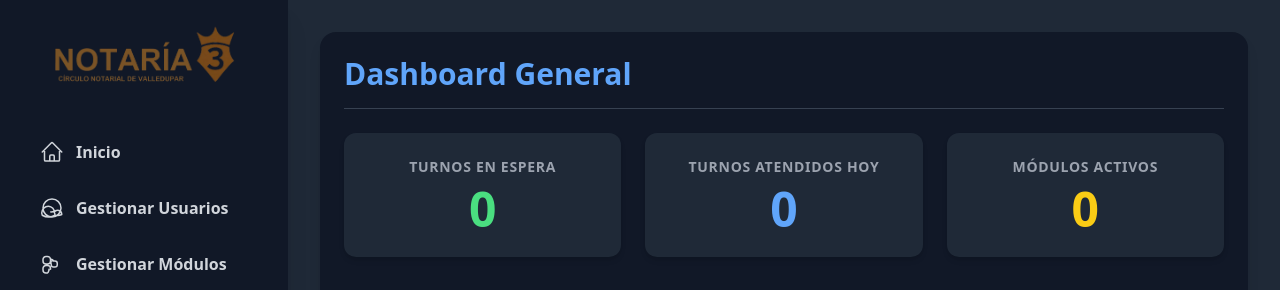
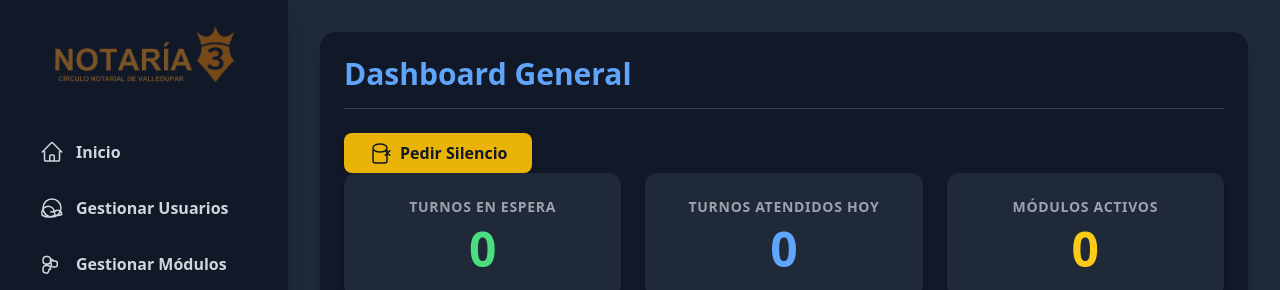
Before and after one commit to Juan-Castaneda-A/turnos, a Flask app: template templates/admin_dashboard.html in a window 1280 px wide. Shown: the top 290 px of the page. Run offline with Flask 3, Linux system fonts and the light colour scheme; the template is opened without the code that fills it: most values are stand-ins (such as "Sample title", 1, 10 or a date in 2020); some libraries are stand-ins or nearby versions.

Commit message:
Add admin button to broadcast silence alert
Introduces a 'Pedir Silencio' button to the admin dashboard, allowing administrators to broadcast a silence alert to all clients via the 'turnos_channel' using Supabase. The button provides visual feedback upon sending the alert.

```diff
--- a/static/js/admin_dashboard.js
+++ b/static/js/admin_dashboard.js
@@ -21,6 +21,7 @@ let isSavingConfig = false;
 let allModules = [];
 let allServices = [];
 let currentModuleServiceConfig = {};
+let adminSilenceAlertBtn;
 
 
 function init() {
@@ -87,6 +88,7 @@ function init() {
     modalMessage = document.getElementById('modal-message');
     modalConfirmBtn = document.getElementById('modal-confirm-btn');
     modalCancelBtn = document.getElementById('modal-cancel-btn');
+    adminSilenceAlertBtn = document.getElementById('admin-silence-alert-btn');
 
     const moduleFilterElement = document.getElementById('module-filter');
     if (moduleFilterElement) {
@@ -114,6 +116,31 @@ function assignEventListeners() {
             showView(e.currentTarget.dataset.view);
         });
     });
+
+    adminSilenceAlertBtn.addEventListener('click', () => {
+    // Usamos el mismo nombre de canal que el panel del funcionario
+    const turnosChannel = supabase.channel('turnos_channel');
+
+    turnosChannel.send({
+        type: 'broadcast',
+        event: 'silence_alert',
+        payload: { message: 'Por favor, guardar silencio' }
+    });
+
+    console.log("Alerta de silencio enviada desde el panel de admin.");
+
+    // Opcional: Mostrar una pequeña confirmación visual al admin
+    adminSilenceAlertBtn.textContent = '¡Enviado!';
+    setTimeout(() => {
+        // Reconstruimos el contenido original del botón después de 1.5 segundos
+        adminSilenceAlertBtn.innerHTML = `
+            <svg class="w-6 h-6" fill="none" viewBox="0 0 24 24" stroke-width="1.5" stroke="currentColor">
+                <path stroke-linecap="round" stroke-linejoin="round" d="M17.25 9.75L19.5 12m0 0l2.25 2.25M19.5 12l-2.25 2.25M19.5 12l2.25-2.25M12 3c-3.866 0-7 1.79-7 4s3.134 4 7 4 7-1.79 7-4-3.134-4-7-4zM5 9v10.5A2.5 2.5 0 007.5 22h9a2.5 2.5 0 002.5-2.5V9" />
+            </svg>
+            Pedir Silencio
+        `;
+    }, 1500);
+});
 
     // Listener para el botón de generar reporte
     generateReportBtn.addEventListener('click', generateReport);
@@ -1401,214 +1428,3 @@ function setupRealtimeSubscriptions() {
 // PUNTO DE ENTRADA DE LA APLICACIÓN
 // ==========================================================
 document.addEventListener('DOMContentLoaded', init);
-
-
-// navLinks.forEach(link => {
-//     link.addEventListener('click', (e) => {
-//         e.preventDefault();
-//         showView(e.currentTarget.dataset.view);
-//     });
-// });
-
-// let isSavingConfig = false;
-
-// En static/js/admin_dashboard.js
-
-
-
-
-
-
-
-// Pega esto al final de tu admin_dashboard.js
-
-//const generateReportBtn = document.getElementById('generate-report-btn');
-//const reportStartDate = document.getElementById('report-start-date');
-//const reportEndDate = document.getElementById('report-end-date');
-//const reportTableBody = document.getElementById('report-table-body');
-//const chartCanvas = document.getElementById('turns-by-employee-chart');
-//let reportChart = null; // Variable para guardar la instancia del gráfico
-
-
-
-// ==========================================================
-// ======> NUEVAS FUNCIONES PARA EL EDITOR DE PRIORIDADES <======
-// ==========================================================
-
-// Función principal que se llama al entrar en la vista "Gestionar Prioridades"
-
-
-// Se activa cuando el admin selecciona un módulo del dropdown
-
-// window.onload = () => {
-//     showView('dashboard'); // Carga la vista de Dashboard por defecto
-//     // Retrasar la configuración de las suscripciones en tiempo real
-//     setTimeout(setupRealtimeSubscriptions, 500); // Retraso de 500ms
-// };
-
-// window.onload = () => {
-//     showView('dashboard');
-//     setupRealtimeSubscriptions(); // Configurar suscripciones en tiempo real inmediatamente
-//     loadReportFilters(); // Cargar filtros del reporte inmediatamente
-// }
-
-/**
- BEGIN
-
-    RETURN QUERY
-
-    SELECT
-
-        u.id_usuario,
-
-        u.nombre_completo::TEXT,
-
-        COUNT(t.id_turno) AS turnos_atendidos,
-
-        CASE
-
-            WHEN COUNT(t.id_turno) > 0 THEN AVG(t.hora_llamado - t.hora_solicitud)
-
-            ELSE '0 seconds'::INTERVAL
-
-        END AS tiempo_espera_promedio,
-
-        CASE
-
-            WHEN COUNT(t.id_turno) > 0 THEN AVG(t.hora_finalizacion - t.hora_llamado)
-
-            ELSE '0 seconds'::INTERVAL
-
-        END AS tiempo_atencion_promedio
-
-    FROM
-
-        public.usuarios u
-
-    LEFT JOIN
-
-        public.logs_turnos lt ON u.id_usuario = lt.id_usuario
-
-    LEFT JOIN
-
-        public.turnos t ON lt.id_turno = t.id_turno
-
-    WHERE
-
-        t.estado = 'atendido' AND
-
-        lt.accion = 'finalizado' AND
-
-        t.hora_finalizacion BETWEEN start_date::TIMESTAMPTZ AND end_date::TIMESTAMPTZ
-
-        -- Lógica de filtro opcional: si el parámetro es NULL, ignora el filtro.
-
-        AND (_user_id IS NULL OR u.id_usuario = _user_id)
-
-        AND (_module_id IS NULL OR t.id_modulo_atencion = _module_id)
-
-    GROUP BY
-
-        u.id_usuario, u.nombre_completo
-
-    ORDER BY
-
-        turnos_atendidos DESC;
-
-END;
-*/
-
-
-/* código sql para la función get_report_data "antigua"
--- Pega este bloque completo en el Editor de SQL y presiona "RUN"
-
-CREATE OR REPLACE FUNCTION public.get_report_data(
-    start_date text,
-    end_date text,
-    group_by_param text,
-    _user_id integer DEFAULT NULL,
-    _module_id integer DEFAULT NULL
-)
-RETURNS TABLE(
-    group_name text,
-    turnos_atendidos bigint,
-    tiempo_espera_promedio interval,
-    tiempo_atencion_promedio interval
-)
-LANGUAGE plpgsql
-AS $$
-BEGIN
-    -- CASO 1: Agrupar por FUNCIONARIO
-    IF group_by_param = 'funcionario' THEN
-        RETURN QUERY
-        SELECT
-            u.nombre_completo::TEXT AS group_name,
-            COUNT(t.id_turno) AS turnos_atendidos,
-            CASE
-                WHEN COUNT(t.id_turno) > 0 THEN AVG(t.hora_llamado - t.hora_solicitud)
-                ELSE '0 seconds'::INTERVAL
-            END AS tiempo_espera_promedio,
-            CASE
-                WHEN COUNT(t.id_turno) > 0 THEN AVG(t.hora_finalizacion - t.hora_llamado)
-                ELSE '0 seconds'::INTERVAL
-            END AS tiempo_atencion_promedio
-        FROM
-            public.usuarios u
-        LEFT JOIN
-            public.logs_turnos lt ON u.id_usuario = lt.id_usuario
-        LEFT JOIN
-            public.turnos t ON lt.id_turno = t.id_turno
-        WHERE
-            t.estado = 'atendido' AND
-            lt.accion = 'finalizado' AND
-            t.hora_finalizacion BETWEEN start_date::TIMESTAMPTZ AND end_date::TIMESTAMPTZ
-            AND (_user_id IS NULL OR u.id_usuario = _user_id)
-            AND (_module_id IS NULL OR t.id_modulo_atencion = _module_id)
-        GROUP BY
-            u.id_usuario, u.nombre_completo
-        ORDER BY
-            turnos_atendidos DESC;
-
-    -- CASO 2: Agrupar por SERVICIO
-    ELSIF group_by_param = 'servicio' THEN
-        RETURN QUERY
-        SELECT
-            s.nombre_servicio::TEXT AS group_name,
-            COUNT(t.id_turno) AS turnos_atendidos,
-            AVG(t.hora_llamado - t.hora_solicitud) AS tiempo_espera_promedio,
-            AVG(t.hora_finalizacion - t.hora_llamado) AS tiempo_atencion_promedio
-        FROM
-            public.servicios s
-        JOIN
-            public.turnos t ON s.id_servicio = t.id_servicio
-        WHERE
-            t.estado = 'atendido' AND
-            t.hora_finalizacion BETWEEN start_date::TIMESTAMPTZ AND end_date::TIMESTAMPTZ
-        GROUP BY
-            s.nombre_servicio
-        ORDER BY
-            turnos_atendidos DESC;
-
-    -- CASO 3: Agrupar por MÓDULO
-    ELSIF group_by_param = 'modulo' THEN
-        RETURN QUERY
-        SELECT
-            m.nombre_modulo::TEXT AS group_name,
-            COUNT(t.id_turno) AS turnos_atendidos,
-            AVG(t.hora_llamado - t.hora_solicitud) AS tiempo_espera_promedio,
-            AVG(t.hora_finalizacion - t.hora_llamado) AS tiempo_atencion_promedio
-        FROM
-            public.modulos m
-        JOIN
-            public.turnos t ON m.id_modulo = t.id_modulo_atencion
-        WHERE
-            t.estado = 'atendido' AND
-            t.hora_finalizacion BETWEEN start_date::TIMESTAMPTZ AND end_date::TIMESTAMPTZ
-        GROUP BY
-            m.nombre_modulo
-        ORDER BY
-            turnos_atendidos DESC;
-    END IF;
-END;
-$$;
-*/
--- a/templates/admin_dashboard.html
+++ b/templates/admin_dashboard.html
@@ -160,6 +160,12 @@
 
             <section id="dashboard-view" class="view-section bg-gray-900 p-6 rounded-2xl shadow-lg">
                 <h2 class="text-3xl font-bold text-blue-400 mb-6 border-b border-gray-700 pb-4">Dashboard General</h2>
+                <button id="admin-silence-alert-btn" class="px-6 py-2 bg-yellow-500 hover:bg-yellow-600 text-gray-900 font-bold rounded-lg shadow-md transition flex items-center gap-2">
+        <svg class="w-6 h-6" fill="none" viewBox="0 0 24 24" stroke-width="1.5" stroke="currentColor">
+            <path stroke-linecap="round" stroke-linejoin="round" d="M17.25 9.75L19.5 12m0 0l2.25 2.25M19.5 12l-2.25 2.25M19.5 12l2.25-2.25M12 3c-3.866 0-7 1.79-7 4s3.134 4 7 4 7-1.79 7-4-3.134-4-7-4zM5 9v10.5A2.5 2.5 0 007.5 22h9a2.5 2.5 0 002.5-2.5V9" />
+        </svg>
+        Pedir Silencio
+    </button>
                 <div class="grid grid-cols-1 md:grid-cols-2 lg:grid-cols-3 gap-6 mb-8">
                     <div class="bg-gray-800 p-6 rounded-xl shadow-md text-center">
                         <p class="text-sm font-semibold text-gray-400 uppercase tracking-wider mb-2">Turnos en Espera
```
